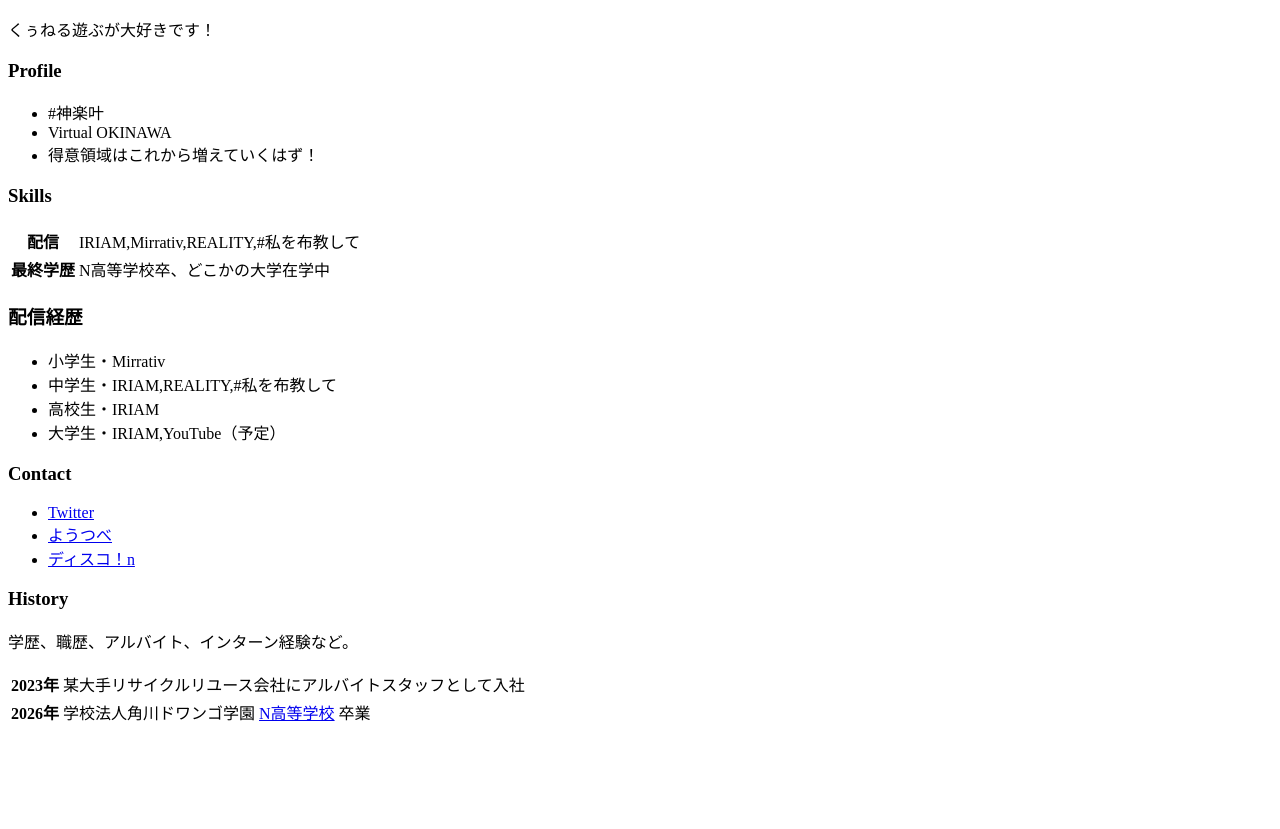
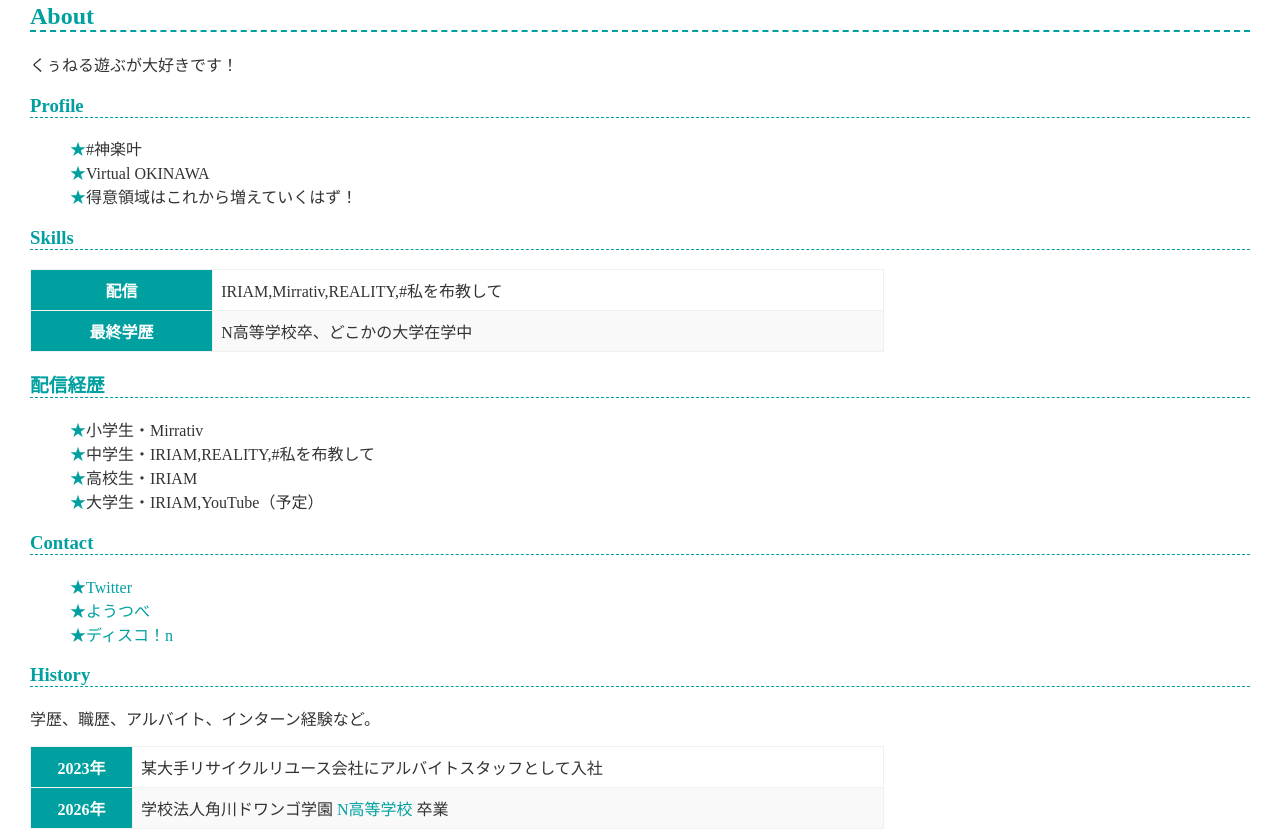
Before and after one commit to Tenri-ZEN/Tenri-ZEN.github.io, a plain HTML site: page index.html in a window 1280 px wide. Shown: the part 110-939 px from the top of the page. Before the commit the page ends 845 px from the top, so only its background shows below. Drawn offline with Linux system fonts and the light colour scheme.

Commit message:
Update index.html

```diff
--- a/index.html
+++ b/index.html
@@ -3,8 +3,9 @@
   <head>
     <meta charset="utf-8">
     <meta name="viewport" content="width=device-width, initial-scale=1">
+       <link href="style.css" rel="stylesheet">
     <title>Tenriのポートフォリオ</title>
-    <limk href="style.css" rel="stylesheet">
+
   </head>
   <body>
     <h1>Tenri</h1>
```
